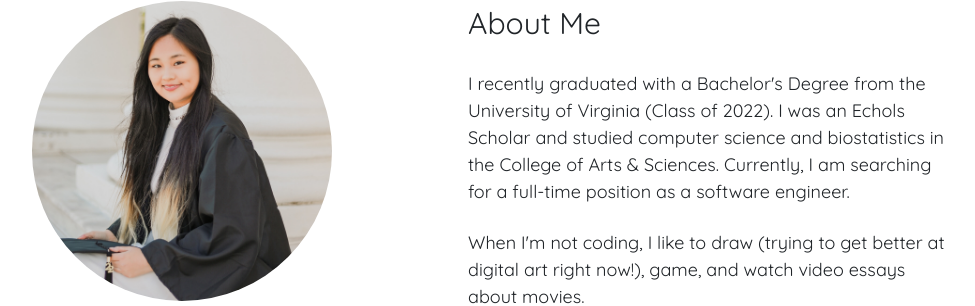
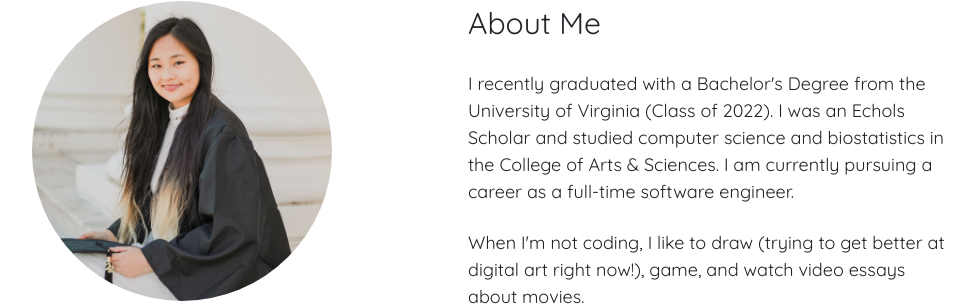
Before and after one commit to alc823/digital-portfolio, a React (Create React App) app: page / in a window 1280 px wide. Both pictures are taken after a click on the icon 1016 px from the left and 403 px from the top of the page. Shown: the part 154-460 px from the top of the page, without its empty margins (202-1177 px from the left). Built offline with nearby package versions, Linux system fonts and the light colour scheme.

Commit message:
updated info

```diff
--- a/src/Components/Home/AboutMe/AboutMe.js
+++ b/src/Components/Home/AboutMe/AboutMe.js
@@ -42,8 +42,8 @@ function AboutMe(props) {
                     <div className="about-me-header">About Me</div><br/>
                     <div className="about-me-description">
                         I recently graduated with a Bachelor's Degree from the University of Virginia (Class of 2022). I was
-                    an Echols Scholar and studied computer science and biostatistics in the College of Arts & Sciences. Currently,
-                    I am searching for a full-time position as a software engineer.
+                    an Echols Scholar and studied computer science and biostatistics in the College of Arts & Sciences. I am currently
+                    pursuing a career as a full-time software engineer.
                     </div><br/>
                     <div className="about-me-description">
                         When I'm not coding, I like to draw (trying to get better at digital art right now!), game,
@@ -71,7 +71,7 @@ function AboutMe(props) {
                 <Row>
                     <Col>
                     <div className="about-me-header">Interdiscriplinary Background</div><br/>
-                    <div className="about-me-description">Although I am pursuing software engineering as my career,
+                    <div className="about-me-description">Although I am a software engineer by trade,
                     my core background actually originated in the biological sciences, as I had been pursuing premedical courses
                     and extracurriculars, such as cancer research, since high school. I discovered my passion for CS in university,
                     but continued to take biology and chemistry classes up through my second year.
```
